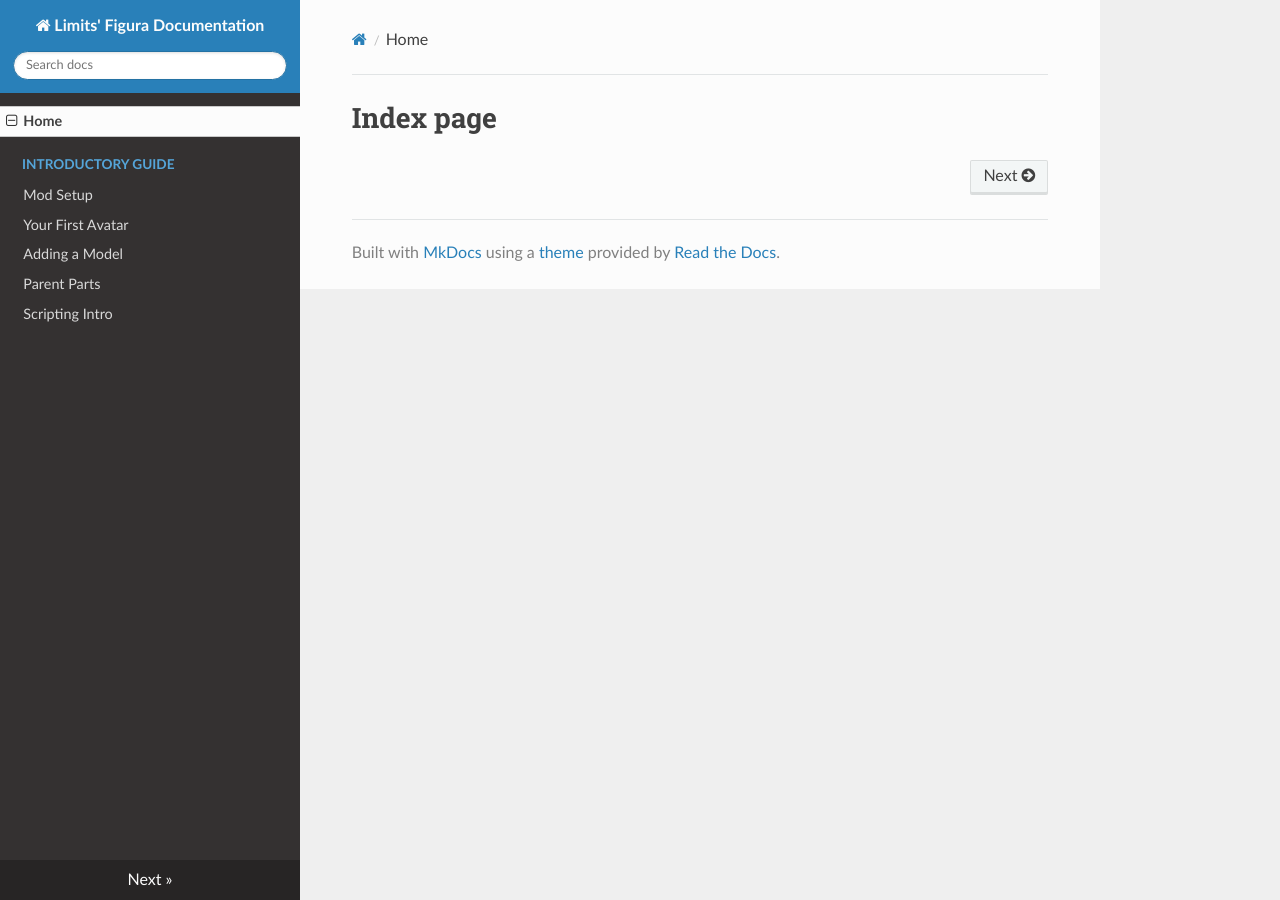
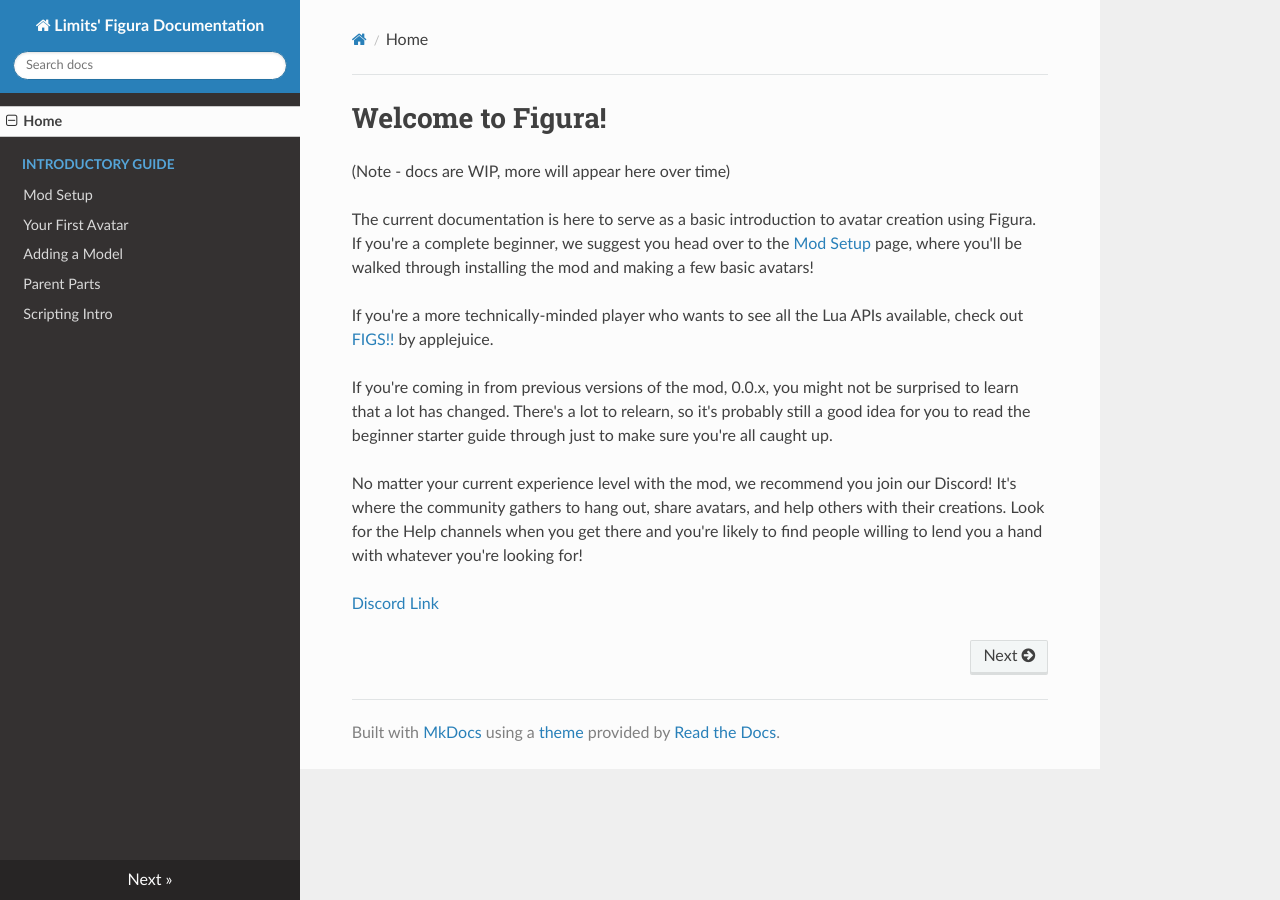
Before and after one commit to Moonlight-Maya/LimitsFiguraDocs, an MkDocs documentation site: the page built from docs/index.md, in a window 1280 px wide. Built offline with MkDocs 1.6.1, drawn with Linux system fonts in a browser that asks for light colours; nearby versions of some CDN libraries.

Commit message:
Home page

```diff
--- a/docs/index.md
+++ b/docs/index.md
@@ -1 +1,12 @@
-#Index page
+# Welcome to Figura!
+(Note - docs are WIP, more will appear here over time)
+
+The current documentation is here to serve as a basic introduction to avatar creation using Figura. If you're a complete beginner, we suggest you head over to the [Mod Setup](guides/mod_setup.md) page, where you'll be walked through installing the mod and making a few basic avatars!
+
+If you're a more technically-minded player who wants to see all the Lua APIs available, check out [FIGS!!](https://applejuiceyy.github.io/figs/) by applejuice.
+
+If you're coming in from previous versions of the mod, 0.0.x, you might not be surprised to learn that a lot has changed. There's a lot to relearn, so it's probably still a good idea for you to read the beginner starter guide through just to make sure you're all caught up.
+
+No matter your current experience level with the mod, we recommend you join our Discord! It's where the community gathers to hang out, share avatars, and help others with their creations. Look for the Help channels when you get there and you're likely to find people willing to lend you a hand with whatever you're looking for!
+
+[Discord Link](https://discord.com/invite/ekHGHcH8Af)
```
